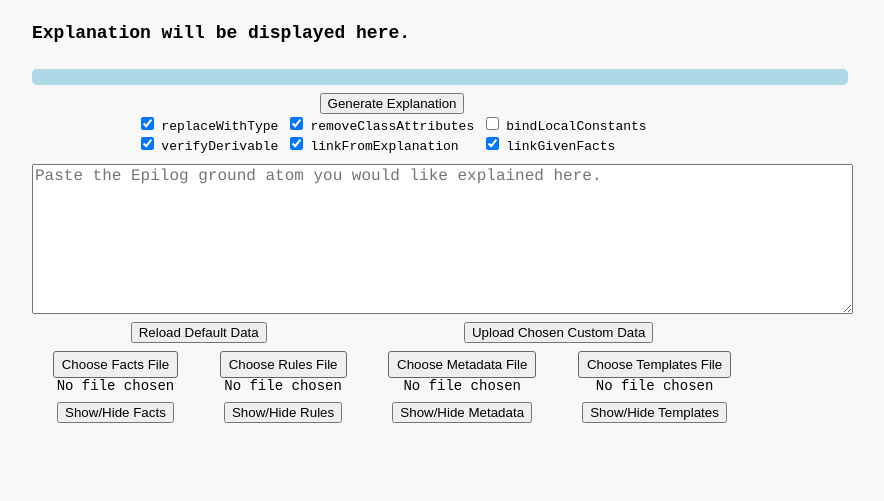
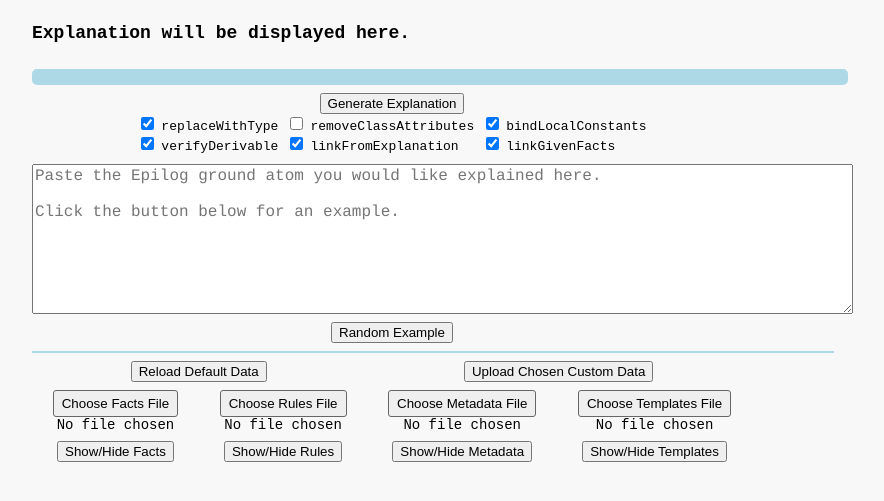
Before and after one commit to codexstanford/epilog-english-explanation, a plain HTML site: page index.html in a window 1280 px wide. Shown: the part 95-596 px from the top of the page, without its empty margins (248-1132 px from the left). Drawn offline with Linux system fonts and the light colour scheme.

Commit message:
Added example conclusions
- Added a button below the input textbox that fills the textbox with an example conclusion from the loaded database.
    - The fact is not chosen uniformly at random from all facts. A template is chosen uniformly at random, then a fact is chosen uniformly at random from those that match the template.
    - If no fact can be found matching any template, then a base fact is chosen at random.
    - Also added to the placeholder text to advise the user to click the button below.
    - Very open to input as to where the button might be better placed/how this functionality could be better integrated/communicated.

- Changed the default options to not removeClassAttributes by default, and to bindLocalConstants by default.

```diff
--- a/index.css
+++ b/index.css
@@ -33,6 +33,13 @@ body {
     border: 8px solid lightblue;
 
     border-radius: 5px;
+}
+
+.horizontal_divider_fileUploading {
+    width: 800;
+    border: 1px solid lightblue;
+
+    margin-bottom: 0;
 }
 
 #explanation {
--- a/index.html
+++ b/index.html
@@ -20,13 +20,16 @@
             const defaultOptions =
                                 {typePredicate: "type",
                                 replaceWithType: true,
-                                removeClassAttributes: true,
-                                bindLocalConstants: false,
+                                removeClassAttributes: false,
+                                bindLocalConstants: true,
                                 verifyDerivable: true,
                                 useMetadata: true,
                                 linkFromExplanation: true,
                                 linkGivenFacts: true};
 
+            // Global to this file.
+            let facts, rules, metadata, english_templates;
+
             function doinit () {
                 let widget = document.getElementById('explanation');
 
@@ -34,7 +37,7 @@
 
                 // Don't load data unless this is the user's first visit to the page.
                 loadEpilogAndTemplates(false).then(() => {
-                    let {facts, rules, metadata, english_templates} = getEpilogAndTemplates();
+                    ({facts, rules, metadata, english_templates} = getEpilogAndTemplates());
 
                     const urlParameters = new URLSearchParams(window.location.search);
 
@@ -58,9 +61,10 @@
             }
 
             function loadOptions(urlParameters) {
-                // TODO: use the options set by the user the last time they were on the page (stored in localstorage)
+                // TODO: if no url param, use the options set by the user the last time they were on the page (stored in localstorage)
                 let options = defaultOptions;
 
+                // Load from url params
                 if (urlParameters.has("replaceWithType")) {
                     options.replaceWithType =  (urlParameters.get("replaceWithType") === 'true');
                 }
@@ -130,6 +134,49 @@
                 newLocation += "&linkGivenFacts=" + document.getElementById("linkGivenFacts").checked;
 
                 location = newLocation;
+            }
+
+            // Fill the conclusion input textarea with a random fact that matches a template.
+                // Not a uniformly random fact; a template is chosen uniformly at random, then a fact is chosen uniformly at random from those that matched the template.
+            function onClickGenerateExampleInputHandler() {
+                let input_textarea = document.getElementById('input_conclusion');
+
+                if (facts.length === 0) {
+                    console.log("[Warning] No facts have been loaded.");
+                    input_textarea.value = "Could not generate example: No facts have been loaded.";
+                    return;
+                }
+
+                let english_templates_copy = [...english_templates];
+                let randomFact = null;
+
+                // Randomly pick templates until one can be found with matching facts.
+                while (english_templates_copy.length > 0) {
+                    let randomIndex = Math.floor(Math.random()*english_templates_copy.length);
+                    let randomTemplate = english_templates_copy[randomIndex];
+
+                    let queryGoal = randomTemplate.getQueryAsList()
+
+                    let randomMatchedFacts = compfinds(queryGoal, queryGoal, facts, rules);
+
+                    // Found matching facts for the template
+                    if (randomMatchedFacts.length > 0) {
+                        randomFact = randomMatchedFacts[Math.floor(Math.random()*randomMatchedFacts.length)];
+                        break;
+                    }
+
+                    // Did not find matching fact, so remove template from the list and try again.
+                    english_templates_copy.splice(randomIndex, 1);
+                }
+
+
+                if (randomFact === null) {
+                    console.log("[Warning] No fact could be found that matched a template. Selecting random fact.");
+                    randomFact = facts[Math.floor(Math.random()*facts.length)];
+                }
+
+                // Update the conclusion input textarea
+                input_textarea.value = grind(randomFact);
             }
 
             function toggleReadonlyTextareaVisibility(textareaWidgetId) {
@@ -258,7 +305,7 @@
             <label for="replaceWithType" class="option_checkbox_label"> replaceWithType </label><br>
         </div>
         <div>
-            <input type="checkbox" id="removeClassAttributes" class="option_checkbox" name="removeClassAttributes" checked="true">
+            <input type="checkbox" id="removeClassAttributes" class="option_checkbox" name="removeClassAttributes" checked="false">
             <label for="removeClassAttributes" class="option_checkbox_label"> removeClassAttributes </label><br>
         </div>
         <div>
@@ -278,8 +325,14 @@
             <label for="linkGivenFacts" class="option_checkbox_label"> linkGivenFacts </label><br>
         </div>
     </div>
-    <textarea id='input_conclusion' class='input_textarea' rows='8' cols='80' wrap='soft' placeholder='Paste the Epilog ground atom you would like explained here.'></textarea>
-
+
+    <textarea id='input_conclusion' class='input_textarea' rows='8' cols='80' wrap='soft' placeholder='Paste the Epilog ground atom you would like explained here.&#10&#10Click the button below for an example.'></textarea>
+
+    <div id = "button_container_randomExample" class="button_container">
+        <input type='button' value="Random Example" onClick='onClickGenerateExampleInputHandler();'/>
+    </div>
+
+    <hr class='horizontal_divider_fileUploading'/>
 
     <!--=======================================================================-->
 
--- a/src/english_explanation.js
+++ b/src/english_explanation.js
@@ -385,7 +385,7 @@ function toEnglish(conclusion,
                    rules,
                    metadata,
                    english_templates,
-                   options = {typePredicate: "type", replaceWithType: true, removeClassAttributes: true, bindLocalConstants: false, verifyDerivable: true, useMetadata: true, linkFromExplanation: true, linkGivenFacts: true }) {
+                   options = {typePredicate: "type", replaceWithType: true, removeClassAttributes: false, bindLocalConstants: true, verifyDerivable: true, useMetadata: true, linkFromExplanation: true, linkGivenFacts: true }) {
 
     // Note: If replaceWithType is false, bindLocalConstants is irrelevant
     // Note: if linkFromExplanation is false, linkGivenFacts is irrelevant
--- a/src/localstorage.js
+++ b/src/localstorage.js
@@ -342,8 +342,6 @@ function getEnglishTemplates(englishTemplateStr = null) {
         return false;
     }
 
-    console.log("templates",templates);
-
     return templates;
 }
 
```
Lines whose indentation alone changed are shown as unchanged.
